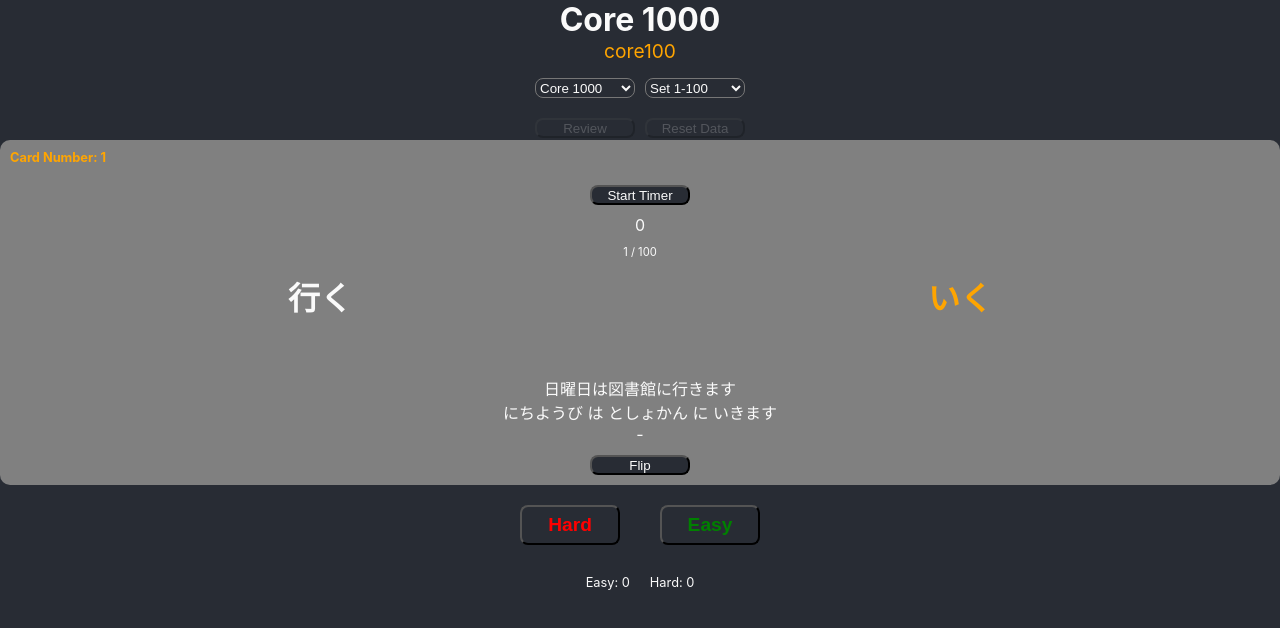
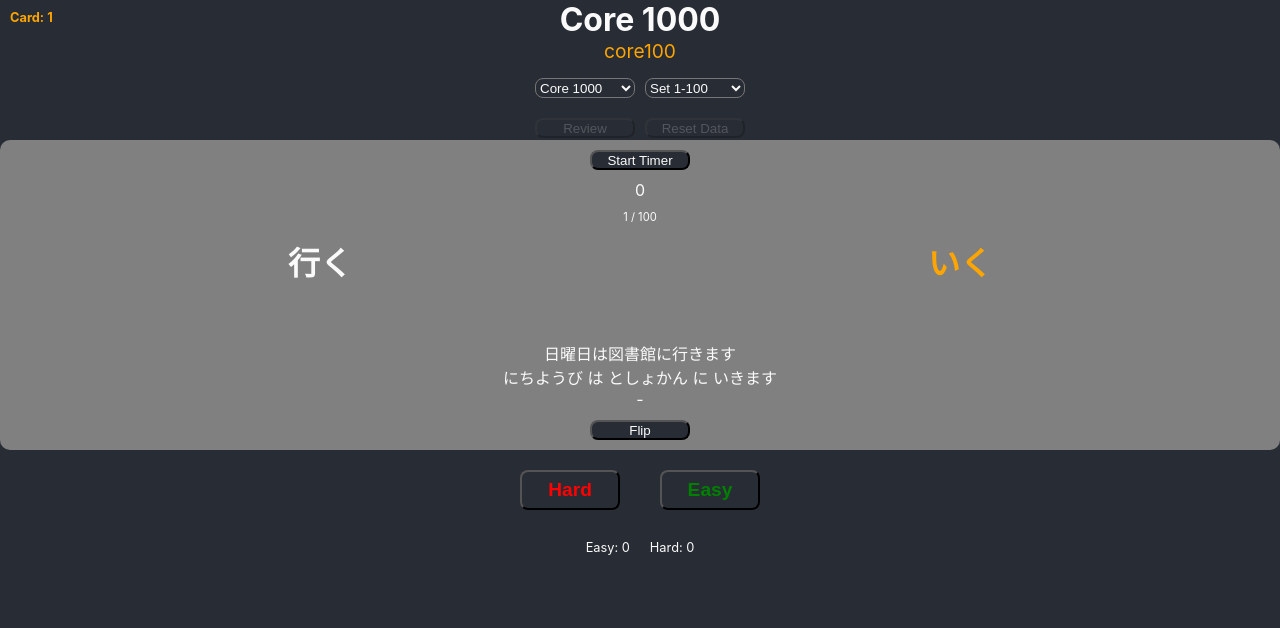
Before and after one commit to licebeam/kaze-app, a React (Create React App) app: page / in a window 1280 px wide. Shown: the top 628 px of the page. Built offline with nearby package versions, Linux system fonts and the light colour scheme.

Commit message:
moves card num to top left corner of window

```diff
--- a/src/components/Card.jsx
+++ b/src/components/Card.jsx
@@ -10,6 +10,9 @@ const CardContainer = styled.div`
   transition: .2s all;
   background-color: ${props => props.flipped ? 'black' : 'gray'};
   .card-num{
+    position: absolute;
+    left: 0;
+    top: 0;
     font-size: .8rem;
     padding: 10px;
     font-weight: bold;
@@ -125,7 +128,7 @@ class Card extends Component {
     return (
       <div>
         <CardContainer flipped={flipped}>
-          <div className="card-num">Card Number: {cards[place].id}</div>
+          <div className="card-num">Card: {cards[place].id}</div>
           <Section className="timer-section">
             {!timer
               ? (<button onClick={() => { this.updateTimer(); startTimer(4000); }}>Start Timer</button>)
```
